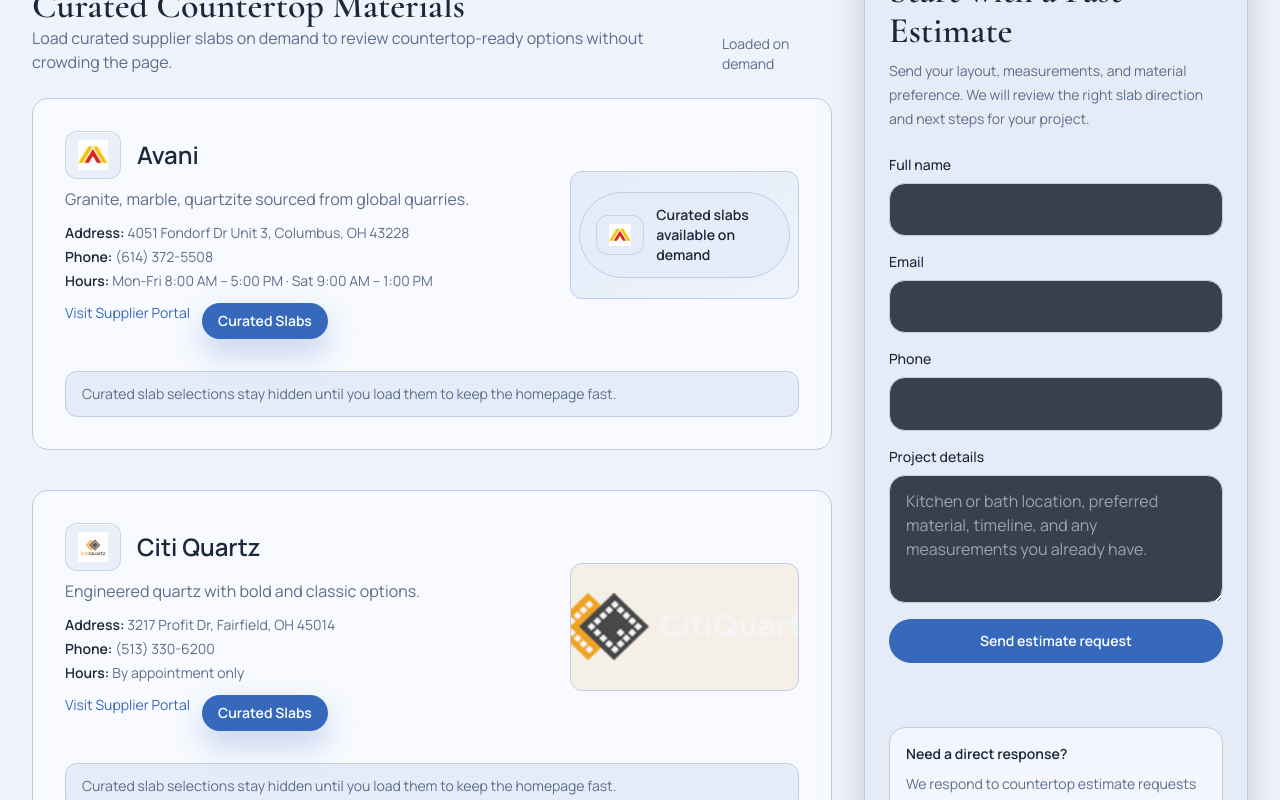
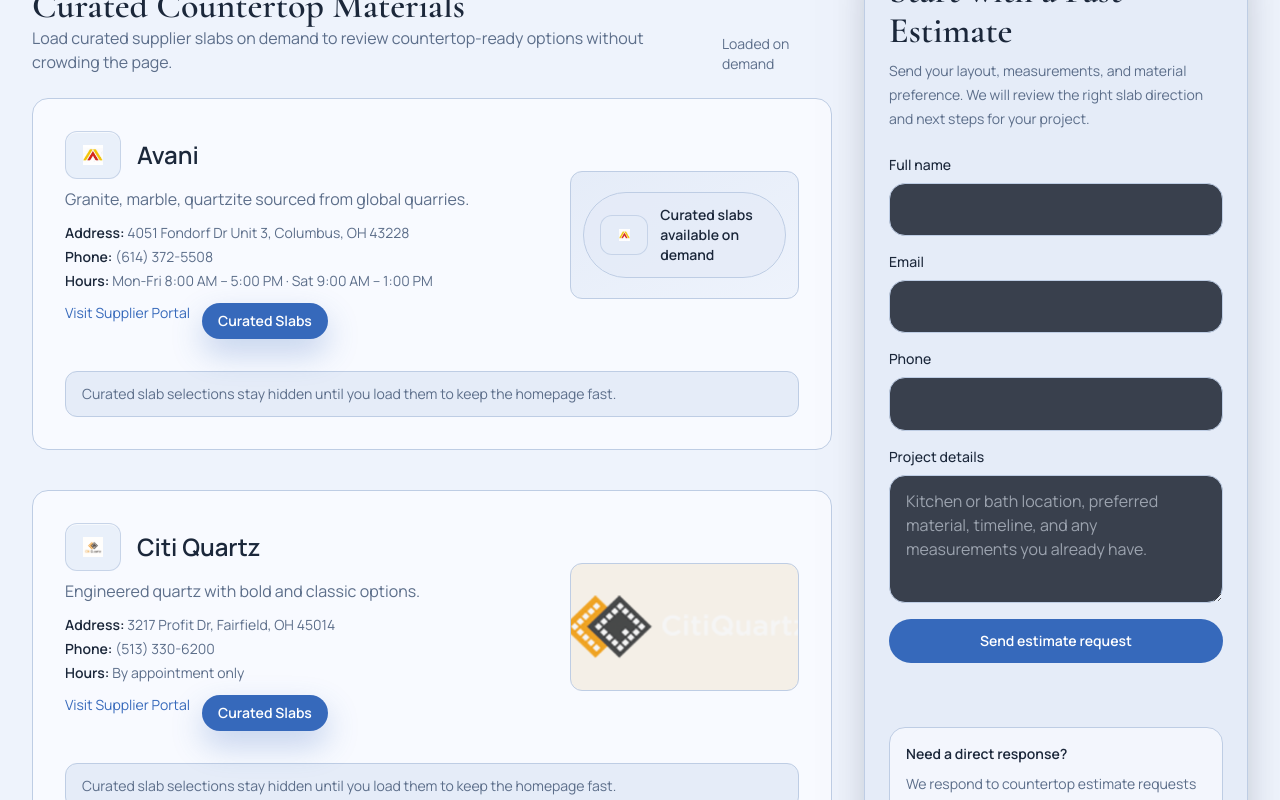
Before and after one commit to 0xwaya/amazon-granite, a Next.js app in the folder frontend/: page / in a window 1280 px wide. Shown: the part 900-1700 px from the top of the page. Built offline with nearby package versions, Linux system fonts and the light colour scheme; no server answers.

Commit message:
Add breathing room to supplier hero media

```diff
--- a/frontend/components/SupplierHero.jsx
+++ b/frontend/components/SupplierHero.jsx
@@ -40,8 +40,8 @@
     .map((word) => word[0])
     .join('')
     .toUpperCase();
-  const logoShellClassName = 'flex h-12 min-w-[3.5rem] items-center justify-center rounded-xl border border-border/80 bg-panel/75 p-2 shadow-[inset_0_1px_0_rgba(255,255,255,0.55)]';
-  const compactLogoShellClassName = 'flex h-10 min-w-[3rem] items-center justify-center rounded-xl border border-border/80 bg-panel/75 p-2';
+  const logoShellClassName = 'flex h-12 min-w-[3.5rem] items-center justify-center rounded-xl border border-border/80 bg-panel/75 p-2.5 shadow-[inset_0_1px_0_rgba(255,255,255,0.55)]';
+  const compactLogoShellClassName = 'flex h-10 min-w-[3rem] items-center justify-center rounded-xl border border-border/80 bg-panel/75 p-2.5';
   const heroImageTreatment = supplierHeroImageTreatments[supplier.name] || {};
   const shouldShowHeroImage = supplier.heroImage && !heroImageTreatment.hideHeroImage;
 
@@ -58,7 +58,7 @@
                   width={56}
                   height={40}
                   sizes="56px"
-                  className="h-full w-full object-contain"
+                  className="supplier-logo-image h-full w-full object-contain"
                   loading="lazy"
                   onError={() => setLogoVisible(false)}
                 />
@@ -104,7 +104,7 @@
           </div>
         </div>
         <div
-          className={`h-32 rounded-xl border border-border flex items-center justify-center text-muted overflow-hidden ${shouldShowHeroImage ? 'bg-surface/75 p-2' : 'bg-gradient-to-br from-panel to-bg p-2'}`}
+          className={`h-32 rounded-xl border border-border flex items-center justify-center text-muted overflow-hidden ${shouldShowHeroImage ? 'bg-surface/75 p-3 sm:p-4' : 'bg-gradient-to-br from-panel to-bg p-3'}`}
           style={supplier.heroBackground ? { backgroundColor: supplier.heroBackground } : undefined}
         >
           {shouldShowHeroImage ? (
@@ -127,7 +127,7 @@
                     width={48}
                     height={32}
                     sizes="48px"
-                    className="h-full w-full object-contain"
+                    className="supplier-logo-image h-full w-full object-contain"
                     loading="lazy"
                     onError={() => setLogoVisible(false)}
                   />
--- a/frontend/styles/globals.css
+++ b/frontend/styles/globals.css
@@ -228,6 +228,10 @@
   filter: brightness(0.94) contrast(1.05) saturate(0.92);
 }
 
+.supplier-logo-image {
+  padding: 0.2rem;
+}
+
 @media (min-width: 640px) {
   .nav-brand-wrap {
     gap: 0.42rem;
```
